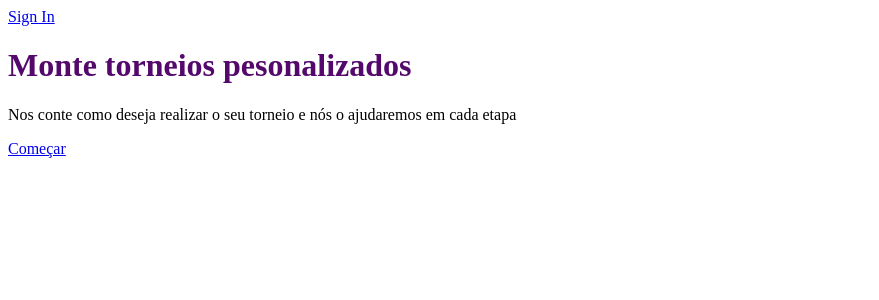
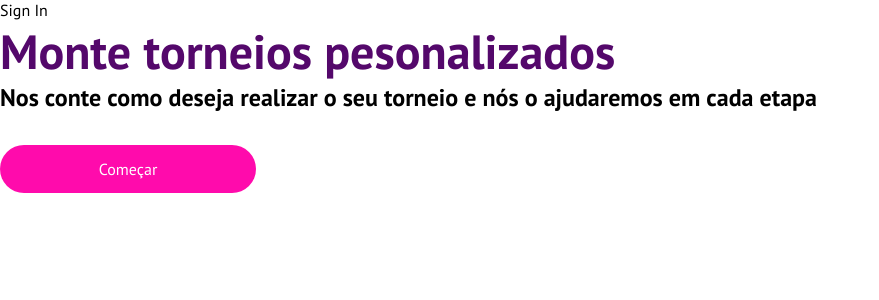
Before and after one commit to tsrrodrigues/tournament-maker, a JavaScript app in the folder frontend/: page / in a window 1280 px wide. Shown: the top 300 px of the page, without its empty margins (0-879 px from the left). Built offline with nearby package versions, Linux system fonts and the light colour scheme; the HTML template or start-up script is replaced by a standard one.

Commit message:
Including some global styles and starting to style the home page

```diff
--- a/frontend/public/index.html
+++ b/frontend/public/index.html
@@ -4,6 +4,8 @@
     <meta charset="utf-8" />
     <meta name="viewport" content="width=device-width, initial-scale=1" />
 
+    <link rel="preconnect" href="https://fonts.gstatic.com">
+    <link href="https://fonts.googleapis.com/css2?family=PT+Sans:wght@400;700&display=swap" rel="stylesheet">
   </head>
   <body>
     <noscript>You need to enable JavaScript to run this app.</noscript>
--- /dev/null
+++ b/frontend/src/App.css
@@ -0,0 +1,35 @@
+* {
+    margin: 0;
+    padding: 0;
+    box-sizing: border-box;
+    font-family: 'PT Sans', sans-serif;
+}
+
+:root {
+    --white: #ffffff;
+    --purple: #54086B;
+    --pink: #FF0BAC;
+    --blue: #00BEC5;
+    --blue-dark: #050833;
+}
+
+@media(max-width: 1080px) {
+    html {
+        font-size: 93.75%;
+    }
+}
+
+@media(max-width: 720px) {
+    html {
+        font-size: 87.5%;
+    }
+}
+
+button {
+    cursor: pointer;
+}
+
+a {
+    color: inherit;
+    text-decoration: none;
+}
--- a/frontend/src/App.js
+++ b/frontend/src/App.js
@@ -1,8 +1,11 @@
-import Wellcome from './screens/Home/index.js'
+import Home from './screens/Home/index.js'
+import styles from '../src/App.css'
 
 const App = () => {
   return (
-    <Wellcome />
+    <>
+    <Home />
+    </>
   );
 }
 
--- a/frontend/src/screens/Home/index.js
+++ b/frontend/src/screens/Home/index.js
@@ -1,16 +1,18 @@
-import Title from '../Home/styles.js'
+import { Title, Text, Center, StartButton, Container } from '../Home/styles.js'
 
-const Wellcome = () => {
+const Home = () => {
     return (
-        <div>
-            <a href="../Sign-in-page.js">Sign In</a>
-            <div>
+        <Container>
+            <span>
+                <a href="../screens/Signin.js">Sign In</a>
+            </span>
+            <Center>
                 <Title>Monte torneios pesonalizados</Title>
-                <p>Nos conte como deseja realizar o seu torneio e nós o ajudaremos em cada etapa</p>
-                <a href="../Sign-up-page.js">Começar</a>
-            </div>
-        </div>
+                <Text>Nos conte como deseja realizar o seu torneio e nós o ajudaremos em cada etapa</Text>
+                <StartButton as="a" href="../Sign-up-page.js">Começar</StartButton>
+            </Center>
+        </Container>
     );
 }
 
-export default Wellcome
+export default Home
--- a/frontend/src/screens/Home/styles.js
+++ b/frontend/src/screens/Home/styles.js
@@ -1,14 +1,34 @@
 import styled from 'styled-components'
 
-/*const Global = styled.div`
-    margin: 0;
-    height: 100%;
-    width: 100%;
-`;*/
+export const Container = styled.div`
 
-const Title = styled.h1`
-    color: #54086B;
 `;
 
-//export default Global
-export default Title
+export const Center = styled.div`
+
+  `;
+
+export const Title = styled.h1`
+    color: var(--purple);
+    font-weight: 700;
+    font-size: 3rem;
+`;
+
+export const Text = styled.p`
+    font-size: 1.5rem;
+    font-weight: 700;
+`;
+
+export const StartButton = styled.button`
+    height: 3rem;
+    width: 20%;
+
+    display: flex;
+    margin-top: 2rem;
+    justify-content: center;
+    align-items: center;
+
+    border-radius: 30px;
+    background: var(--pink);
+    color: var(--white);
+`;
```
Also changed, not shown: 1 other file (tests, documents, lock files or other folders).
